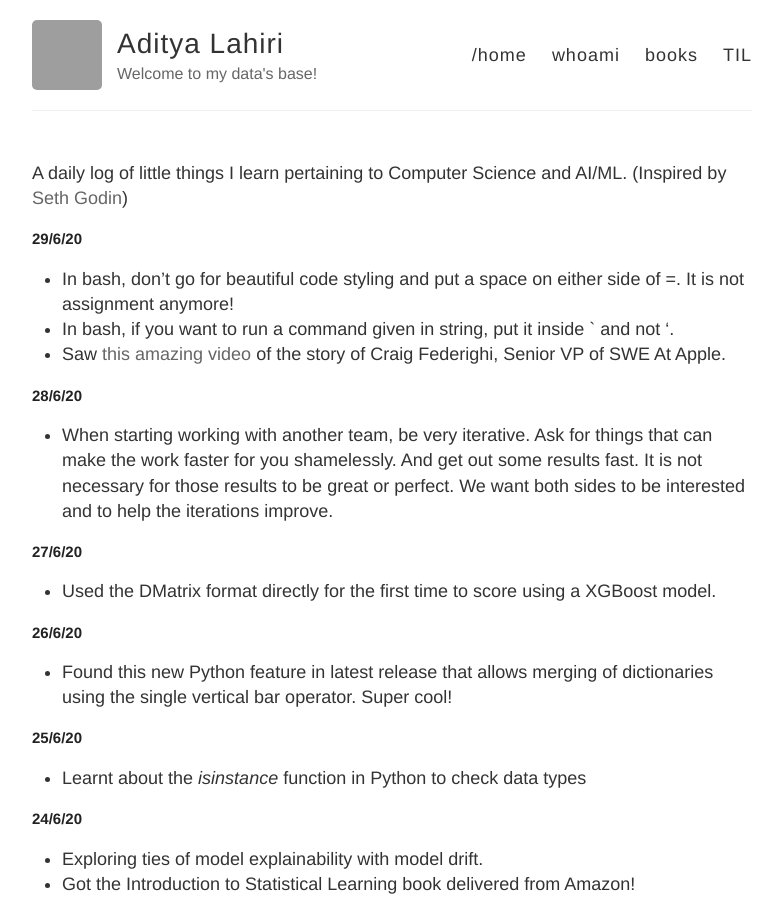
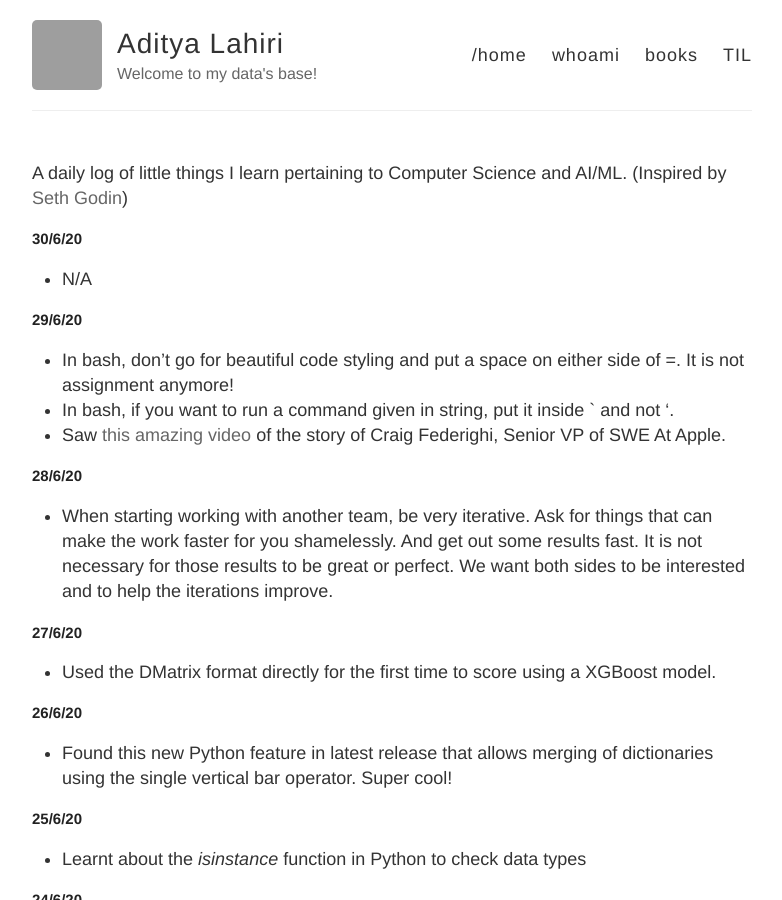
Before and after one commit to adityalahiri/adityalahiri.github.io, a Jekyll site: the page built from TIL.md, in a window 1280 px wide and 900 px high. Shown: the whole window, without its empty margins (248-1030 px from the left). Built offline with Jekyll 4.4.1, drawn with Linux system fonts in a browser that asks for light colours; our own code applies the rules of GitHub Pages for plain Markdown files; grey boxes are pictures that could not be loaded.

Commit message:
Update for 30/6

```diff
--- a/TIL.md
+++ b/TIL.md
@@ -1,5 +1,9 @@
 A daily log of little things I learn pertaining to Computer Science and AI/ML.
 (Inspired by [Seth Godin](https://seths.blog/))
+
+## 30/6/20
+
+* N/A
 
 ## 29/6/20
 
```
